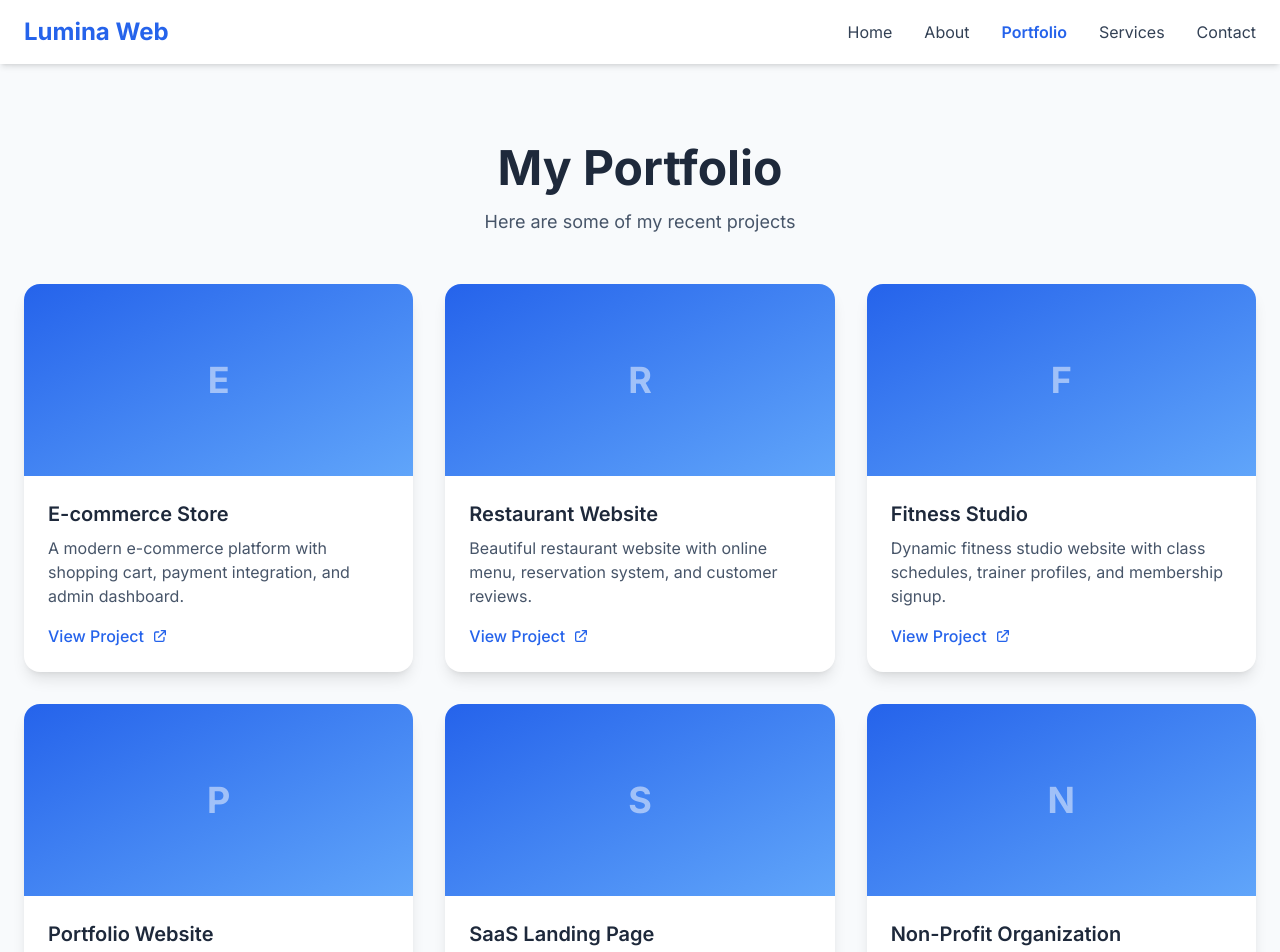
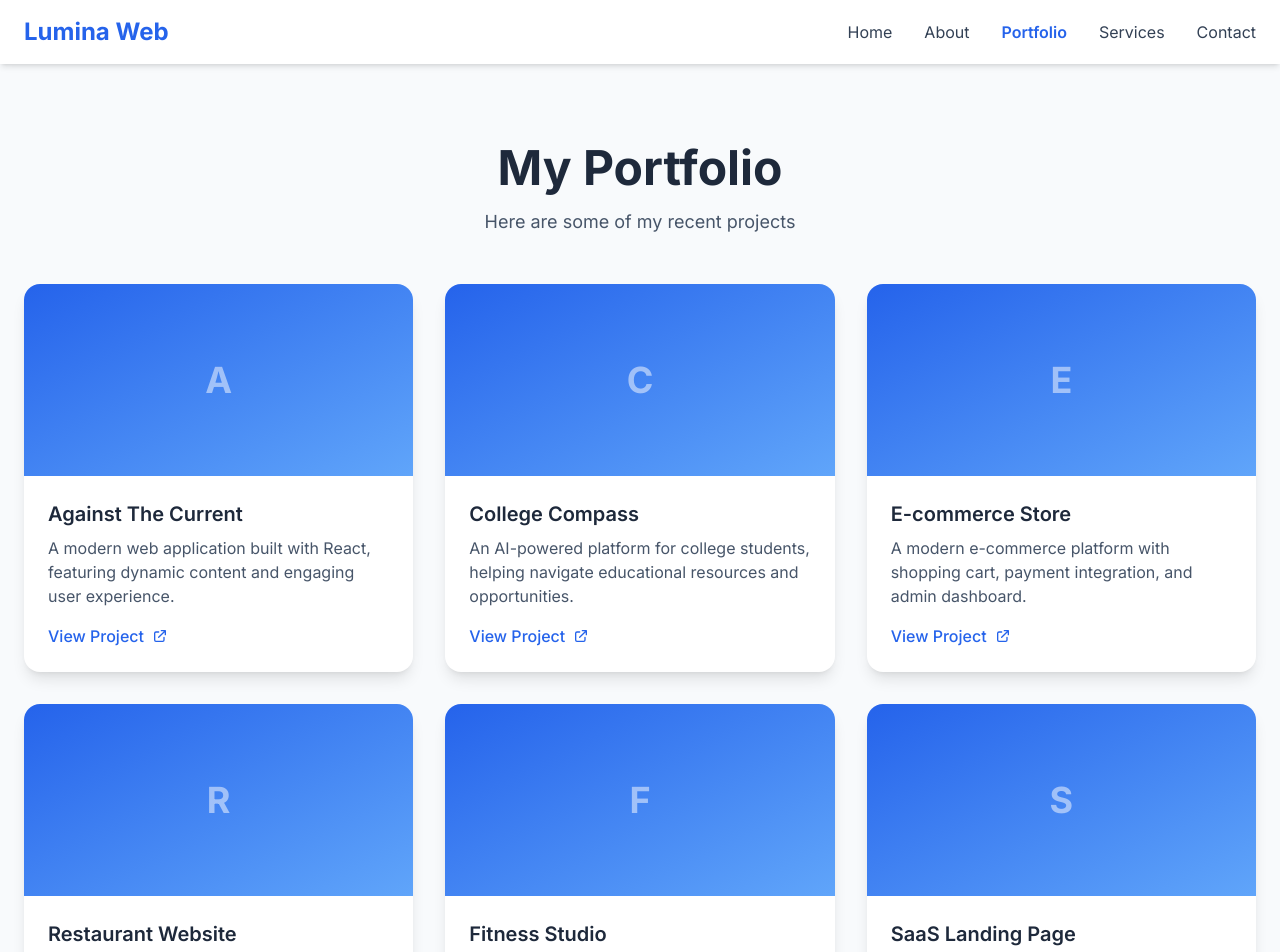
Before and after one commit to RushilJPatel/LuminaWeb, a React (Vite) app: page /portfolio in a window 1280 px wide. Shown: the top 952 px of the page. Built offline with nearby package versions, Linux system fonts and the light colour scheme.

Commit message:
Update portfolio with real Vercel projects: Against The Current and College Compass

```diff
--- a/src/pages/Portfolio.jsx
+++ b/src/pages/Portfolio.jsx
@@ -4,6 +4,22 @@ function Portfolio() {
   const projects = [
     {
       id: 1,
+      title: 'Against The Current',
+      description:
+        'A modern web application built with React, featuring dynamic content and engaging user experience.',
+      imageUrl: null,
+      projectUrl: 'https://against-the-current-tau.vercel.app',
+    },
+    {
+      id: 2,
+      title: 'College Compass',
+      description:
+        'An AI-powered platform for college students, helping navigate educational resources and opportunities.',
+      imageUrl: null,
+      projectUrl: 'https://newengai.vercel.app',
+    },
+    {
+      id: 3,
       title: 'E-commerce Store',
       description:
         'A modern e-commerce platform with shopping cart, payment integration, and admin dashboard.',
@@ -11,7 +27,7 @@ function Portfolio() {
       projectUrl: 'https://shopnow-store.vercel.app',
     },
     {
-      id: 2,
+      id: 4,
       title: 'Restaurant Website',
       description:
         'Beautiful restaurant website with online menu, reservation system, and customer reviews.',
@@ -19,7 +35,7 @@ function Portfolio() {
       projectUrl: 'https://bella-vista-restaurant.vercel.app',
     },
     {
-      id: 3,
+      id: 5,
       title: 'Fitness Studio',
       description:
         'Dynamic fitness studio website with class schedules, trainer profiles, and membership signup.',
@@ -27,28 +43,12 @@ function Portfolio() {
       projectUrl: 'https://fitzone-studio.vercel.app',
     },
     {
-      id: 4,
-      title: 'Portfolio Website',
-      description:
-        'Creative portfolio showcase for a photographer with gallery, blog, and contact form.',
-      imageUrl: null,
-      projectUrl: 'https://alex-morgan-photography.vercel.app',
-    },
-    {
-      id: 5,
+      id: 6,
       title: 'SaaS Landing Page',
       description:
         'High-converting landing page for a SaaS product with features, pricing, and testimonials.',
       imageUrl: null,
       projectUrl: 'https://taskflow-saas.vercel.app',
-    },
-    {
-      id: 6,
-      title: 'Non-Profit Organization',
-      description:
-        'Engaging website for a non-profit with donation system, events calendar, and volunteer signup.',
-      imageUrl: null,
-      projectUrl: 'https://earth-guardians.vercel.app',
     },
   ]
 
```
